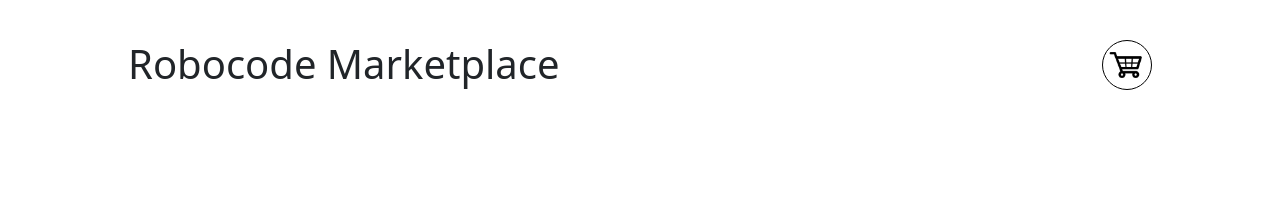
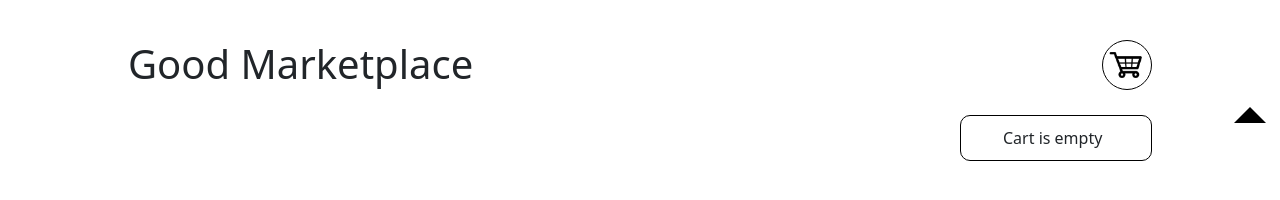
Before and after one commit to Vlad50-50/second, a plain HTML site: page index.html in a window 1280 px wide. Drawn offline with nearby package versions, Linux system fonts and the light colour scheme; no server answers.

Commit message:
Add files via upload

```diff
--- a/index.html
+++ b/index.html
@@ -3,19 +3,19 @@
 <head>
     <meta charset="UTF-8">
     <meta name="viewport" content="width=device-width, initial-scale=1.0">
-    <title>Document</title>
+    <title>Good Marketplace</title>
     <link rel="stylesheet" href="style.css">
     <link href="https://cdn.jsdelivr.net/npm/bootstrap@5.3.2/dist/css/bootstrap.min.css" rel="stylesheet" integrity="sha384-T3c6CoIi6uLrA9TneNEoa7RxnatzjcDSCmG1MXxSR1GAsXEV/Dwwykc2MPK8M2HN" crossorigin="anonymous">
 </head>
 <body>
     <header>
-        <h1>Robocode Marketplace</h1>
-        <a href="admin.html" style="display:none;">Admin panel</a>
+        <h1>Good Marketplace</h1>
+        <a href="admin.html" style="display: none;">Admin panel</a>
         <div id="cart">
             <button id="cart-button" onclick="openCart()">
                 <img src="cart.png">
             </button>
-            <div id="cart-products" class="hide">
+            <div id="cart-products" >
                 Cart is empty
             </div>
         </div>
@@ -25,7 +25,6 @@
         <div id="products-grid"></div>
     </main>
 
-    <!-- Modal -->
     <div class="modal fade" id="exampleModal" tabindex="-1" aria-labelledby="exampleModalLabel" aria-hidden="true">
         <div class="modal-dialog modal-dialog-centered">
             <div class="modal-content">
```
